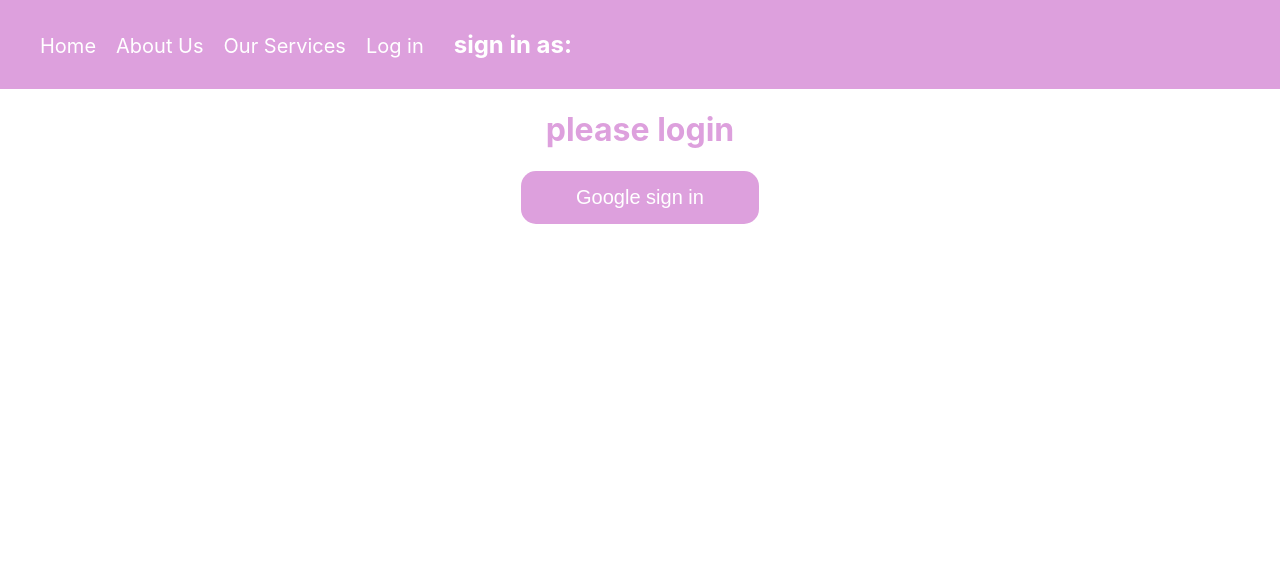
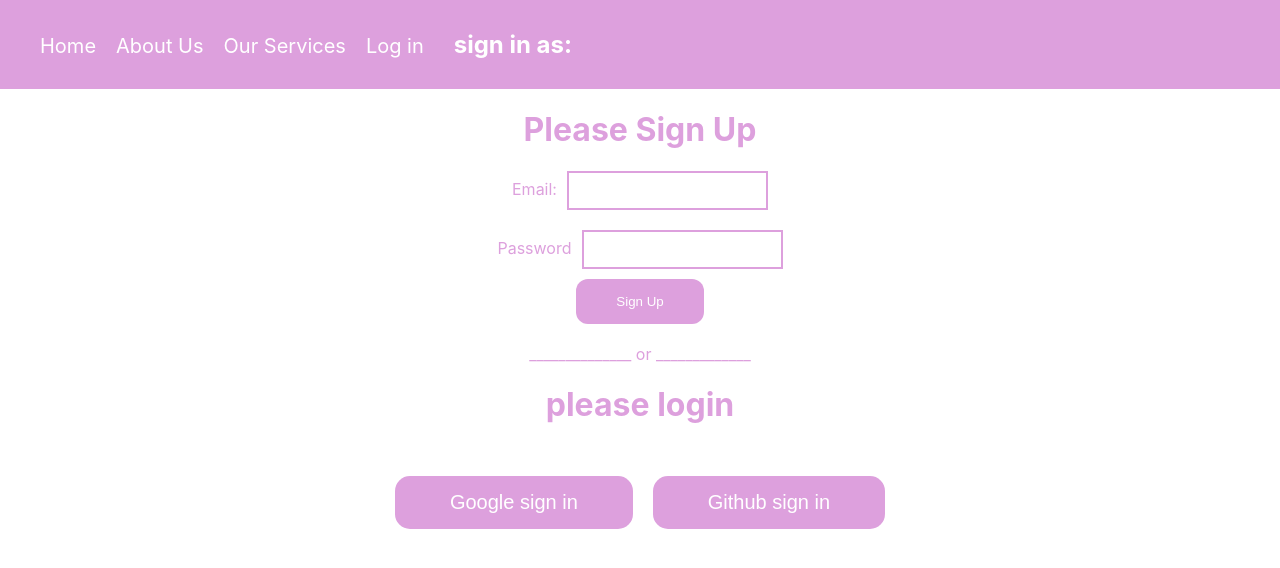
Before and after one commit to ArifulMahadi/health-care-website, a React (Create React App) app: page /login in a window 1280 px wide. Shown: the top 568 px of the page. Built offline with nearby package versions, Linux system fonts and the light colour scheme; no server answers.

Commit message:
added services

```diff
--- a/src/App.js
+++ b/src/App.js
@@ -9,6 +9,7 @@ import Login from './Login/Login/Login';
 import AuthProvider from './Context/AuthProvider';
 import PrivateRoute from './Login/Login/PrivateRoute/PrivateRoute';
 import About from './About/About';
+import Servicess from './Servicess/Servicess';
 
 function App() {
   return (
@@ -29,6 +30,9 @@ function App() {
            <Route path='/about'>
               <About></About>
            </Route>
+           <Route path='/service'>
+              <Servicess></Servicess>
+           </Route>
            <PrivateRoute path='/details/:serviceid'>
              <Details></Details>
            </PrivateRoute>
--- a/src/Login/Login/Login.js
+++ b/src/Login/Login/Login.js
@@ -2,12 +2,30 @@ import React from 'react';
 import useAuth from '../../hooks/useAuth';
 import './Login.css'
 
+
+
 const Login = () => {
-    const {signInUsingGoogole} = useAuth()
+    const {signInUsingGoogole,signInUsingGitHub, createUserEmailPassword,handleEmail,handlePassword } = useAuth()
     return (
         <div className="login-container">
+            <h1 style={{color:"plum"}}>Please Sign Up</h1>
+            <form onSubmit={ createUserEmailPassword }>
+                <label style={{marginRight:'10px',color:'plum'}} htmlFor="email">Email:</label>
+
+                <input onBlur={handleEmail} style={{padding:'10px',border:'2px solid plum'}} type="text" name="enter your email" required />
+                <br />
+                <br />
+                <label style={{marginRight:'10px',color:'plum'}} htmlFor="password">Password</label>
+                <input onBlur={handlePassword} style={{padding:'10px',border:'2px solid plum'}} type="password" name="your password" id="" required />
+                <br />
+                 <input  style={{marginTop:'10px',padding:'15px 40px',backgroundColor:'plum',border:'none',borderRadius:'12px',color:'white'}} type="submit" value="Sign Up" />
+            </form>
+            <div style={{marginTop:'20px',color:"plum"}}>
+                ______________ or _____________
+            </div>
             <h1 style={{color:"plum"}}>please login</h1>
-            <button onClick={signInUsingGoogole} style={{border:'none',padding:'15px 55px',color:'white',backgroundColor:'plum',borderRadius:"15px",fontSize:'20px'}}>Google sign in</button>
+            <button onClick={signInUsingGoogole} style={{border:'none',padding:'15px 55px',color:'white',backgroundColor:'plum',borderRadius:"15px",fontSize:'20px',marginRight:'20px'}}>Google sign in</button>
+            <button onClick={signInUsingGitHub} style={{border:'none',padding:'15px 55px',color:'white',backgroundColor:'plum',borderRadius:"15px",fontSize:'20px',marginTop:"30px"}}>Github sign in</button>
         </div>
     );
 };
--- a/src/Servicess/Servicess.js
+++ b/src/Servicess/Servicess.js
@@ -1,9 +1,26 @@
 import React from 'react';
+import { useState,useEffect } from 'react';
+import SingleService from '../SingleServices/SingleService';
+
 
 const Servicess = () => {
+    const [services,setServices] = useState([]);
+    useEffect( () => {
+        fetch('./servicess.json')
+        .then(res => res.json())
+        .then(data => setServices(data))
+    } ,[])
     return (
-        <div>
-            <h1>servicess</h1>
+        <div className='services'>
+            <h1 style={{backgroundColor:"plum",padding:'15px',color:"white",textAlign:"center"}}>Our Services</h1>
+            <div className='services-container'>
+            {
+                    services.map(service => <SingleService
+                        key={service.id}
+                        service={service}
+                    ></SingleService>)
+                }
+            </div>
         </div>
     );
 };
--- /dev/null
+++ b/src/SingleServices/SingleService.js
@@ -0,0 +1,19 @@
+import React from 'react';
+
+const SingleService = (props) => {
+    console.log(props.service)
+    const {picure,description,name} = props.service;
+    return (
+        <div className='service-container'>
+            <div className='images'>
+                <img src={picure} alt="" />
+            </div>
+            <div>
+                <h2>{name}</h2>
+                <p>{description}</p>
+            </div>
+        </div>
+    );
+};
+
+export default SingleService;
--- a/src/components/Home/Header/Header.js
+++ b/src/components/Home/Header/Header.js
@@ -10,7 +10,7 @@ const Header = () => {
             <div className='header-container'>
                 <Link style={{margin:'10px',textDecoration:"none", color:"white",fontSize:"20px"}} to='/home'>Home</Link>
                 <Link style={{margin:'10px',textDecoration:"none",  color:"white",fontSize:"20px"}} to='/about'>About Us</Link>
-                <Link style={{margin:'10px',textDecoration:"none",  color:"white",fontSize:"20px"}} to='/servicess'>Our Services</Link>
+                <Link style={{margin:'10px',textDecoration:"none",  color:"white",fontSize:"20px"}} to='/service'>Our Services</Link>
 
                 {user?.email ?
                     <button onClick={logOut} style={{border:'none',backgroundColor:'plum',margin:'10px',color:"white",fontSize:"20px"}} >Log Out</button>:
--- a/src/components/Home/Service/Service.js
+++ b/src/components/Home/Service/Service.js
@@ -3,7 +3,6 @@ import { Link } from 'react-router-dom';
 import './service.css'
 
 const Service = (props) => {
-    console.log(props.service)
     const { id,images, specialist,description} = props.service
     return (
         <div className="service-container" style={{color:"white"}}>
--- a/src/hooks/useFirebase.js
+++ b/src/hooks/useFirebase.js
@@ -1,16 +1,21 @@
-import { getAuth, signInWithPopup, GoogleAuthProvider, signOut,onAuthStateChanged } from "firebase/auth";
+import { getAuth, signInWithPopup, GoogleAuthProvider, signOut,onAuthStateChanged,GithubAuthProvider , createUserWithEmailAndPassword  } from "firebase/auth";
 import { useEffect, useState } from 'react';
 import initializeAuthentication from "../firebase/firebase.init";
 
  initializeAuthentication();
+ const gitHubProvider = new GithubAuthProvider();
 
 const useFirebase = () => {
+    const [email,setEmail] = useState('')
+    const [password,setPassword] = useState('')
     const [user, setUser] = useState({})
     const [isLoading,setIsloading] = useState(true)
     const auth = getAuth();
     const signInUsingGoogole = () => {
         setIsloading(true)
         const googleProvider = new GoogleAuthProvider();
+
+
         signInWithPopup(auth,googleProvider)
         .then(result => {
             setUser(result.user)
@@ -37,10 +42,42 @@ const useFirebase = () => {
         .then( () => {})
         .finally(() => setIsloading(false));;
     }
+
+    const handleEmail = (e) => {
+        setEmail(e.target.value)
+    }
+    const handlePassword = (e) => {
+        setPassword(e.target.value)
+    }
+
+
+    const createUserEmailPassword = (e) => {
+        console.log(email, password)
+        createUserWithEmailAndPassword(auth,email,password)
+        .then(result => {
+            const user = result.user
+            console.log(user)
+        })
+        e.preventDefault();
+
+    }
+
+    const signInUsingGitHub = () => {
+        signInWithPopup(auth,gitHubProvider)
+        .then(result => {
+            setUser(result.user)
+        })
+    }
     return{
         user,
         isLoading,
+        email,
+        password,
         signInUsingGoogole,
+        createUserEmailPassword ,
+        signInUsingGitHub,
+        handleEmail,
+        handlePassword,
         logOut,
     }
 }
```
Also changed, not shown: public/servicess.json (added, +1 -0 lines), src/serveiceaApi.js (added, +22 -0 lines), src/Login/Login/PrivateRoute/PrivateRoute.js (line endings or trailing spaces), src/SingleServices/SingleService.css (added).
